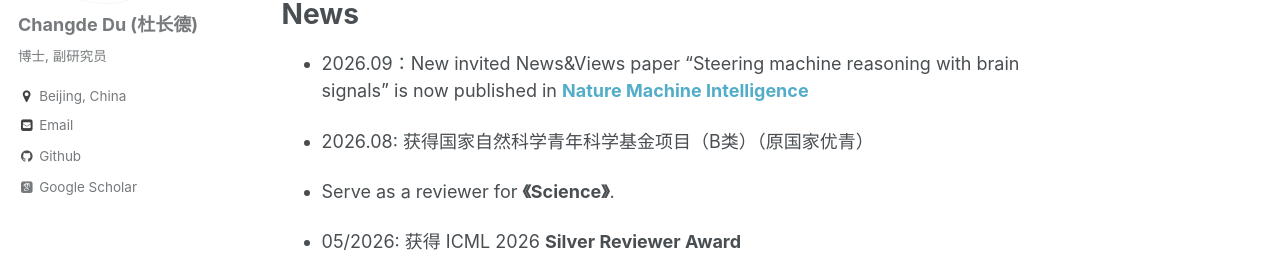
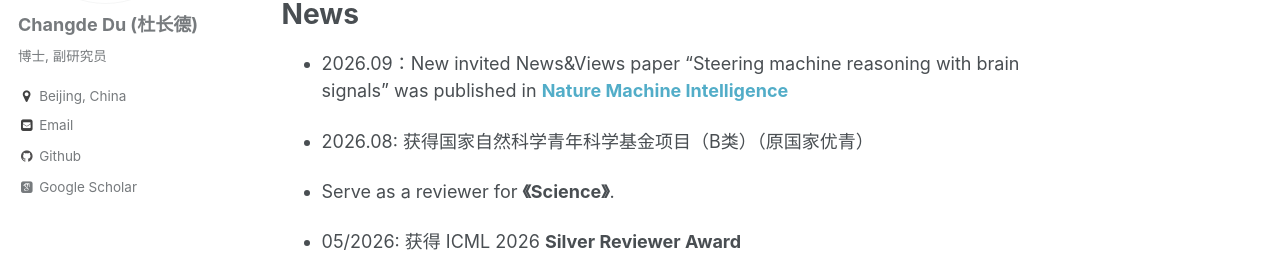
Before and after one commit to ChangdeDu/changdedu.github.io, a Jekyll site: the page built from _pages/about.md, in a window 1280 px wide and 900 px high, scrolled down 953 px. Shown: the part 207-480 px from the top of the window. Built offline with Jekyll 4.4.1, drawn with Linux system fonts in a browser that asks for light colours; some web fonts are replaced.

Commit message:
Update about.md

```diff
--- a/_pages/about.md
+++ b/_pages/about.md
@@ -22,7 +22,7 @@ redirect_from:
 总体而言，我的研究强调双向启发：一方面以人工智能为工具解析大脑，加速神经科学的发现进程；另一方面以大脑为蓝本优化AI，突破当前模型在表征深度与适应性上的瓶颈。目标是建立一个理解智能、模拟智能并最终拓展智能的统一研究范式。
 
 # News
-- 2026.09：New invited News&Views paper "Steering machine reasoning with brain signals" is now published in [**Nature Machine Intelligence**](https://www.nature.com/articles/s42256-026-01302-z)
+- 2026.09：New invited News&Views paper "Steering machine reasoning with brain signals" was published in [**Nature Machine Intelligence**](https://www.nature.com/articles/s42256-026-01302-z)
 
 - 2026.08: 获得国家自然科学青年科学基金项目（B类）（原国家优青）
 
```
